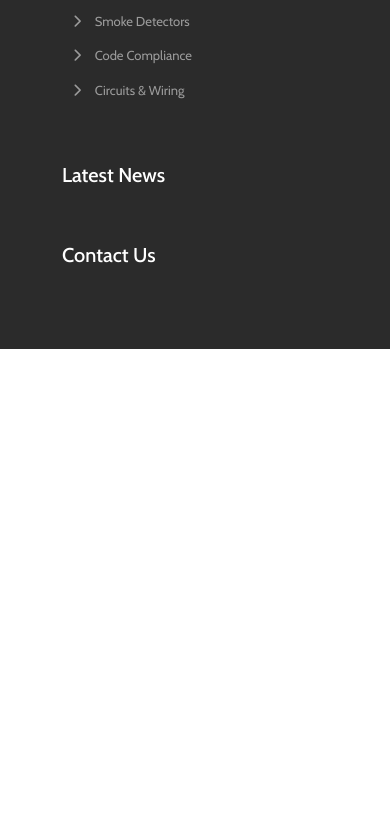
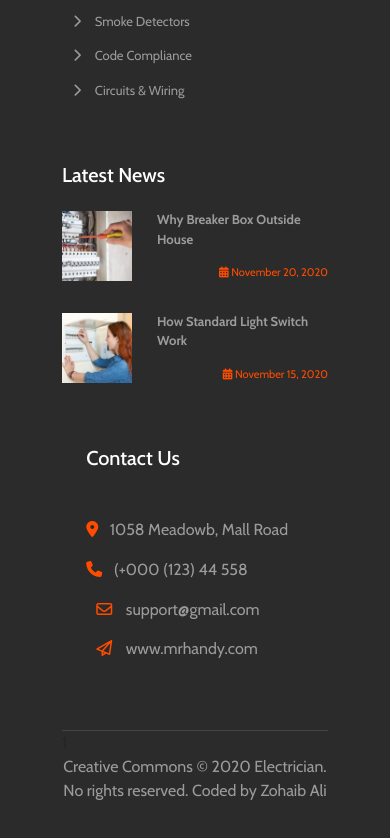
Before and after one commit to droidhazard/mr-handy-website, a plain HTML site: page index.html in a window 390 px wide. Shown: the part 7088-7926 px from the top of the page. Before the commit the page ends 7437 px from the top, so only its background shows below. Drawn offline with nearby package versions, Linux system fonts and the light colour scheme.

Commit message:
finalize footer responsively

```diff
--- a/css/style.css
+++ b/css/style.css
@@ -34,6 +34,10 @@ body {
   font-family: 'Cabin';
 }
 
+
+
+/* ^ Utilities */
+/* ^ Utilities */
 /* ^ Utilities */
 
 .color-text-grey {
@@ -69,6 +73,15 @@ body {
 .link-orange:hover {
   color: var(--orange) !important;
 }
+
+.text-tiny {
+  font-size: 11px;
+}
+
+/* ^ ______________________________ */
+/* ^ ______________________________ */
+/* ^ ______________________________ */
+/* ^ ______________________________ */
 
 .hero-section {
   height: 100vh;
@@ -157,7 +170,7 @@ body {
 
 .footer {
   background-color: var(--footer-bg);
-  padding: 35px 50px 50px;
+  padding: 35px 50px;
 }
 
 .footer-social-icon {
@@ -196,7 +209,22 @@ body {
   margin-right: 10px;
 }
 
+.article-box {
+  display: flex;
+  align-items: center;
+}
 
+.article-thumb {
+  height: 70px;
+  width: 70px;
+  margin-right: 15px;
+}
+
+.article-info {
+  display: flex;
+  flex-direction: column;
+  align-items: flex-end;
+}
 
 /*  */
 /*  */
--- a/index.html
+++ b/index.html
@@ -332,13 +332,13 @@
         <div class="hr-1px-grey"></div>
       </div>
       <div class="row mt-5">
-        <div class="col-md-3">
+        <div class="col-lg-3">
           <h5 class="color-text-white my-4">About Company</h5>
           <p class="color-text-grey">MrHandy is your one-call solution for a wide range of home maintenance and repair
             needs. We are fully insured professional team job right. We arearrive on time in uniform.</p>
           <a href="#!" class="btn color-text-orange">LEARN MORE <i class="fa-solid fa-circle-right"></i></i></a>
         </div>
-        <div class="col-md-3 mb-4">
+        <div class="col-lg-2 mb-4">
           <h5 class="color-text-white my-4">Quick Links</h5>
           <a href="#!" class="footer-top-link quick-link"><i class="fa-solid fa-chevron-right"></i> About Mr Handy</a>
           <a href="#!" class="footer-top-link quick-link"><i class="fa-solid fa-chevron-right"></i> Latest Projects</a>
@@ -347,12 +347,39 @@
           <a href="#!" class="footer-top-link quick-link"><i class="fa-solid fa-chevron-right"></i> Circuits &
             Wiring</a>
         </div>
-        <div class="col-md-3 my-4">
+        <div class="col-lg-3 my-4">
           <h5 class="color-text-white">Latest News</h5>
+          <article class="article-box">
+            <img src="./img/post-01-150x150.jpg" alt="" class="article-thumb">
+            <span class="article-info">
+              <a href="#!" class="footer-top-link quick-link"><b>Why Breaker Box Outside House</b></a>
+              <p class="color-text-orange text-tiny"><i class="fa-solid fa-calendar-days"></i> November 20, 2020</p>
+            </span>
+          </article>
+          <article class="article-box">
+            <img src="./img/post-02-150x150.jpg" alt="" class="article-thumb">
+            <span class="article-info">
+              <a href="#!" class="footer-top-link quick-link"><b>How Standard Light Switch Work</b></a>
+              <p class="color-text-orange text-tiny"><i class="fa-solid fa-calendar-days"></i> November 15, 2020</p>
+            </span>
+          </article>
         </div>
-        <div class="col-md-3 my-4">
-          <h5 class="color-text-white">Contact Us</h5>
+        <div class="col-lg-3 my-4 offset-1">
+          <h5 class="color-text-white mb-5 ">Contact Us</h5>
+          <p class="color-text-grey"><i class="fa-solid fa-location-dot color-text-orange me-2"></i> 1058 Meadowb, Mall
+            Road
+          </p>
+          <p class="color-text-grey"><i class="fa-solid fa-phone color-text-orange me-2"></i> (+000 (123) 44 558</p>
+          <a href="#!" class="footer-top-link quick-link fs-6"><i class="fa-regular fa-envelope color-text-orange"></i>
+            support@gmail.com</a>
+          <a href="#!" class="footer-top-link quick-link fs-6"><i
+              class="fa-regular fa-paper-plane color-text-orange"></i></i>
+            www.mrhandy.com</a>
         </div>
+      </div>
+      <div class="hr-1px-grey"></div>1
+      <div class="row text-center color-text-grey">
+        <p>Creative Commons © 2020 Electrician. No rights reserved. Coded by Zohaib Ali</p>
       </div>
     </div>
   </footer>
```
Also changed, not shown: img/post-01-150x150.jpg (added), img/post-02-150x150.jpg (added).
